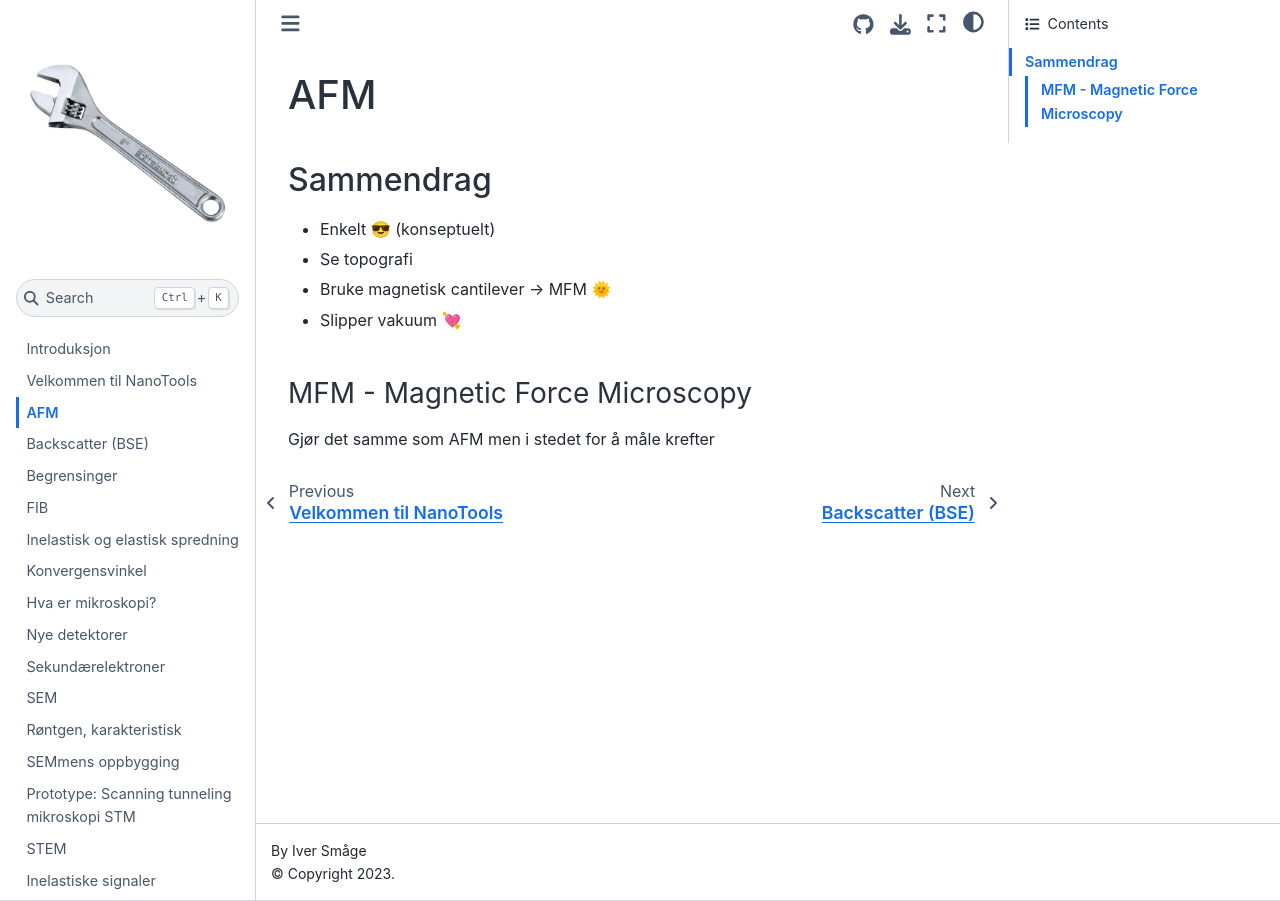
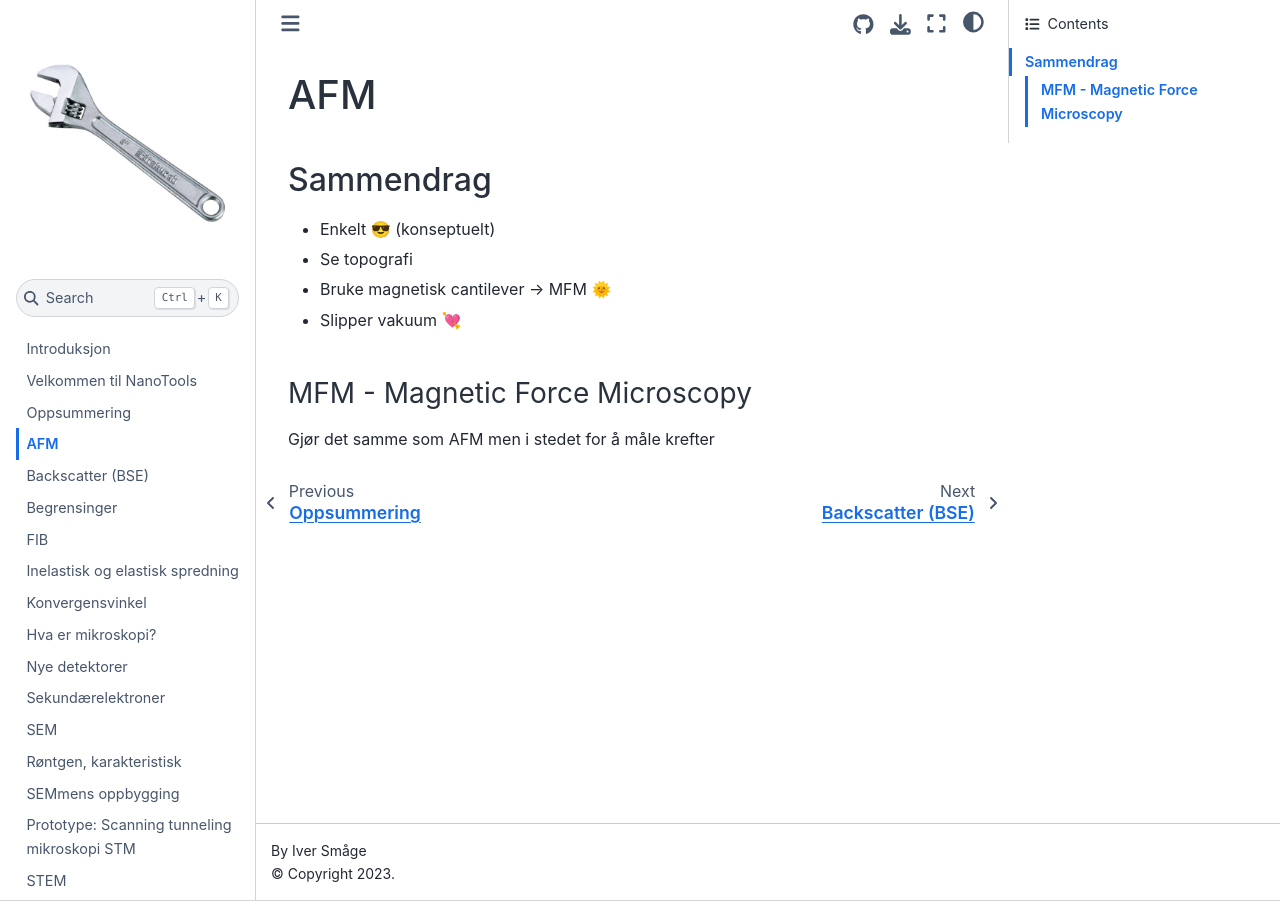
Before and after one commit to iverks/tools-kompendium, a Jupyter Book: the page built from tools/AFM-Atomic_Force_Microscopy.md, in a window 1280 px wide. Built offline with Jupyter Book 1.0.4 settings and Sphinx 7.4.7 and the Sphinx Book theme 1.1.4, drawn with Linux system fonts in a browser that asks for light colours.

Commit message:
add summary to toc

```diff
--- a/_toc.yml
+++ b/_toc.yml
@@ -5,6 +5,7 @@ format: jb-book
 root: intro
 chapters:
   - file: tools/Intro
+  - file: tools/_Oppsummering
   - file: tools/AFM-Atomic_Force_Microscopy
   - file: tools/BSE-Backscatter_Elektron
   - file: tools/Elektronmikroskopiens_begrensinger
```
